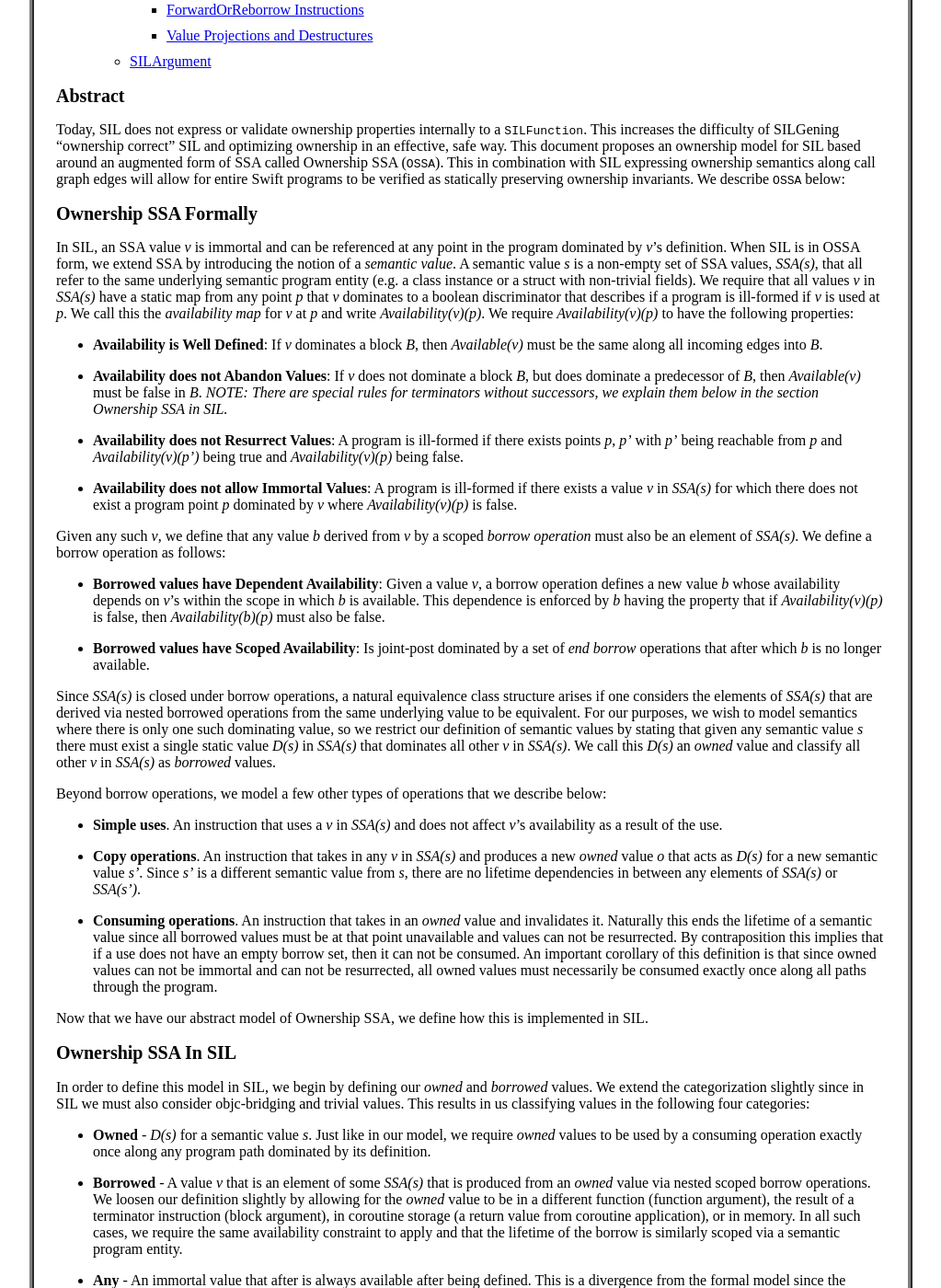
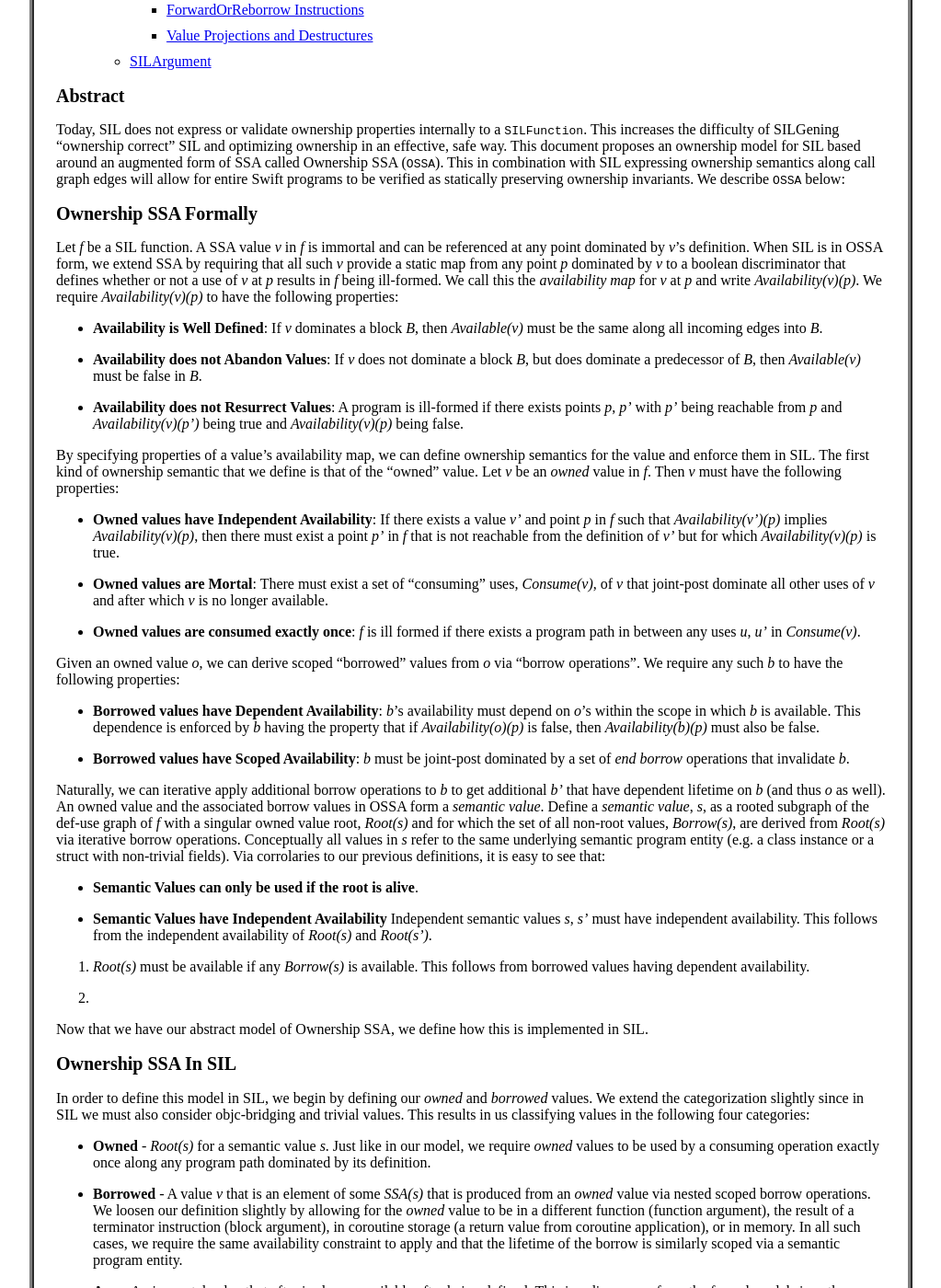
Before and after one commit to gottesmm/gottesmm.github.io, a Jekyll site: the page built from drafts/sil-ownership-model.md, in a window 1280 px wide and 1400 px high, scrolled down 413 px. Shown: the whole window at 92% size, without its empty margins (128-1151 px from the left). Built offline with Jekyll 4.4.1, drawn with Linux system fonts in a browser that asks for light colours.

Commit message:
More changes

```diff
--- a/drafts/sil-ownership-model.md
+++ b/drafts/sil-ownership-model.md
@@ -35,74 +35,76 @@ below:
 
 ## Ownership SSA Formally
 
-In SIL, an SSA value _v_ is immortal and can be referenced at any point in the
-program dominated by _v_'s definition. When SIL is in OSSA form, we extend SSA
-by introducing the notion of a _semantic value_. A semantic value _s_ is a
-non-empty set of SSA values, _SSA(s)_, that all refer to the same underlying
-semantic program entity (e.g. a class instance or a struct with non-trivial
-fields). We require that all values _v_ in _SSA(s)_ have a static map from any
-point _p_ that _v_ dominates to a boolean discriminator that describes if a
-program is ill-formed if _v_ is used at _p_. We call this the _availability map_
-for _v_ at _p_ and write _Availability(v)(p)_. We require _Availability(v)(p)_
-to have the following properties:
+Let _f_ be a SIL function. A SSA value _v_ in _f_ is immortal and can be
+referenced at any point dominated by _v_'s definition. When SIL is in
+OSSA form, we extend SSA by requiring that all such _v_ provide a static map
+from any point _p_ dominated by _v_ to a boolean discriminator that defines
+whether or not a use of _v_ at _p_ results in _f_ being ill-formed. We call this
+the _availability map_ for _v_ at _p_ and write _Availability(v)(p)_. We require
+_Availability(v)(p)_ to have the following properties:
 
 * **Availability is Well Defined**: If _v_ dominates a block _B_, then _Available(v)_ must be
   the same along all incoming edges into _B_.
 
 * **Availability does not Abandon Values**: If _v_ does not dominate a block _B_, but does
   dominate a predecessor of _B_, then _Available(v)_ must be false in
-  _B_. _NOTE: There are special rules for terminators without successors, we
-  explain them below in the section Ownership SSA in SIL._
+  _B_.
 
 * **Availability does not Resurrect Values**: A program is ill-formed if there
   exists points _p_, _p'_ with _p'_ being reachable from _p_ and
   _Availability(v)(p')_ being true and _Availability(v)(p)_ being false.
 
-* **Availability does not allow Immortal Values**: A program is ill-formed if
-  there exists a value _v_ in _SSA(s)_ for which there does not exist a program
-  point _p_ dominated by _v_ where _Availability(v)(p)_ is false.
+By specifying properties of a value's availability map, we can define ownership
+semantics for the value and enforce them in SIL. The first kind of ownership
+semantic that we define is that of the "owned" value. Let _v_ be an _owned_
+value in _f_. Then _v_ must have the following properties:
 
-Given any such _v_, we define that any value _b_ derived from _v_ by a scoped
-_borrow operation_ must also be an element of _SSA(s)_. We define a borrow
-operation as follows:
+* **Owned values have Independent Availability**: If there exists a value _v'_
+  and point _p_ in _f_ such that _Availability(v')(p)_ implies
+  _Availability(v)(p)_, then there must exist a point _p'_ in _f_ that is not
+  reachable from the definition of _v'_ but for which _Availability(v)(p)_ is
+  true.
 
-* **Borrowed values have Dependent Availability**: Given a value _v_, a borrow
-operation defines a new value _b_ whose availability depends on _v_'s within the
-scope in which _b_ is available. This dependence is enforced by _b_ having the
-property that if _Availability(v)(p)_ is false, then _Availability(b)(p)_ must
-also be false.
+* **Owned values are Mortal**: There must exist a set of "consuming" uses,
+  _Consume(v)_, of _v_ that joint-post dominate all other uses of _v_ and after
+  which _v_ is no longer available.
 
-* **Borrowed values have Scoped Availability**: Is joint-post dominated by a set
-of _end borrow_ operations that after which _b_ is no longer available.
+* **Owned values are consumed exactly once**: _f_ is ill formed if there exists
+  a program path in between any uses _u_, _u'_ in _Consume(v)_.
 
-Since _SSA(s)_ is closed under borrow operations, a natural equivalence
-class structure arises if one considers the elements of _SSA(s)_ that are
-derived via nested borrowed operations from the same underlying value to be
-equivalent. For our purposes, we wish to model semantics where there is only one
-such dominating value, so we restrict our definition of semantic values by
-stating that given any semantic value _s_ there must exist a single static value
-_D(s)_ in _SSA(s)_ that dominates all other _v_ in _SSA(s)_. We call this _D(s)_
-an _owned_ value and classify all other _v_ in _SSA(s)_ as _borrowed_ values.
+Given an owned value _o_, we can derive scoped "borrowed" values from _o_ via
+"borrow operations". We require any such _b_ to have the following properties:
 
-Beyond borrow operations, we model a few other types of operations that we
-describe below:
+* **Borrowed values have Dependent Availability**: _b_'s availability must
+depend on _o_'s within the scope in which _b_ is available. This dependence is
+enforced by _b_ having the property that if _Availability(o)(p)_ is false, then
+_Availability(b)(p)_ must also be false.
 
-* **Simple uses**. An instruction that uses a _v_ in _SSA(s)_ and does not
-  affect _v_'s availability as a result of the use.
+* **Borrowed values have Scoped Availability**: _b_ must be joint-post dominated
+by a set of _end borrow_ operations that invalidate _b_.
 
-* **Copy operations**. An instruction that takes in any _v_ in _SSA(s)_ and
-  produces a new _owned_ value _o_ that acts as _D(s)_ for a new semantic value
-  _s'_. Since _s'_ is a different semantic value from _s_, there are no lifetime
-  dependencies in between any elements of _SSA(s)_ or _SSA(s')_.
+Naturally, we can iterative apply additional borrow operations to _b_ to get
+additional _b'_ that have dependent lifetime on _b_ (and thus _o_ as well). An
+owned value and the associated borrow values in OSSA form a _semantic
+value_. Define a _semantic value_, _s_, as a rooted subgraph of the def-use
+graph of _f_ with a singular owned value root, _Root(s)_ and for which the set
+of all non-root values, _Borrow(s)_, are derived from _Root(s)_ via iterative
+borrow operations. Conceptually all values in _s_ refer to the same underlying
+semantic program entity (e.g. a class instance or a struct with non-trivial
+fields). Via corrolaries to our previous definitions, it is easy to see that:
 
-* **Consuming operations**. An instruction that takes in an _owned_ value and
-  invalidates it. Naturally this ends the lifetime of a semantic value since all
-  borrowed values must be at that point unavailable and values can not be
-  resurrected. By contraposition this implies that if a use does not have an
-  empty borrow set, then it can not be consumed. An important corollary of this
-  definition is that since owned values can not be immortal and can not be
-  resurrected, all owned values must necessarily be consumed exactly once along
-  all paths through the program.
+* **Semantic Values can only be used if the root is alive**.
+
+* **Semantic Values have Independent Availability** Independent semantic values
+   _s_, _s'_ must have independent availability. This follows from the
+   independent availability of _Root(s)_ and _Root(s')_.
+
+
+
+1. _Root(s)_ must be available if any _Borrow(s)_ is available. This follows
+   from borrowed values having dependent availability.
+
+2.
 
 Now that we have our abstract model of Ownership SSA, we define how this is
 implemented in SIL.
@@ -114,7 +116,7 @@ _borrowed_ values. We extend the categorization slightly since in SIL we must
 also consider objc-bridging and trivial values. This results in us classifying
 values in the following four categories:
 
-* **Owned** - _D(s)_ for a semantic value _s_. Just like in our model, we
+* **Owned** - _Root(s)_ for a semantic value _s_. Just like in our model, we
   require _owned_ values to be used by a consuming operation exactly once along
   any program path dominated by its definition.
 
```
